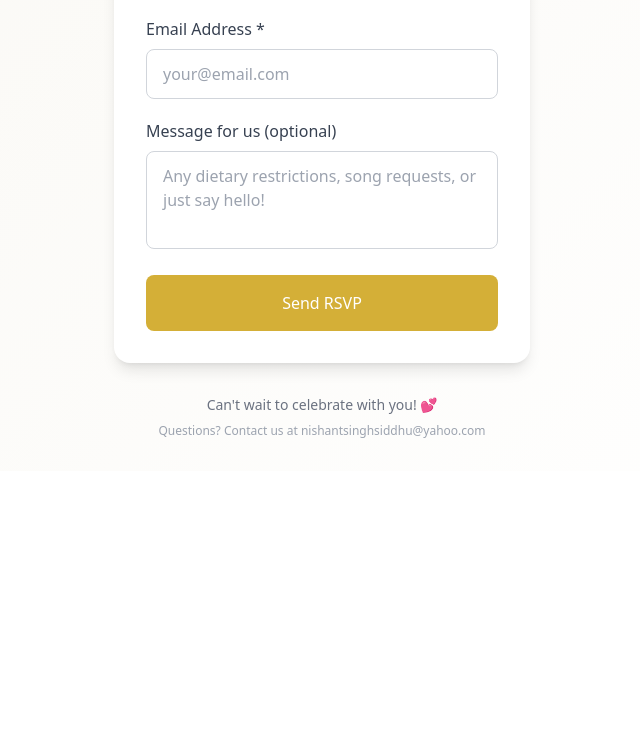
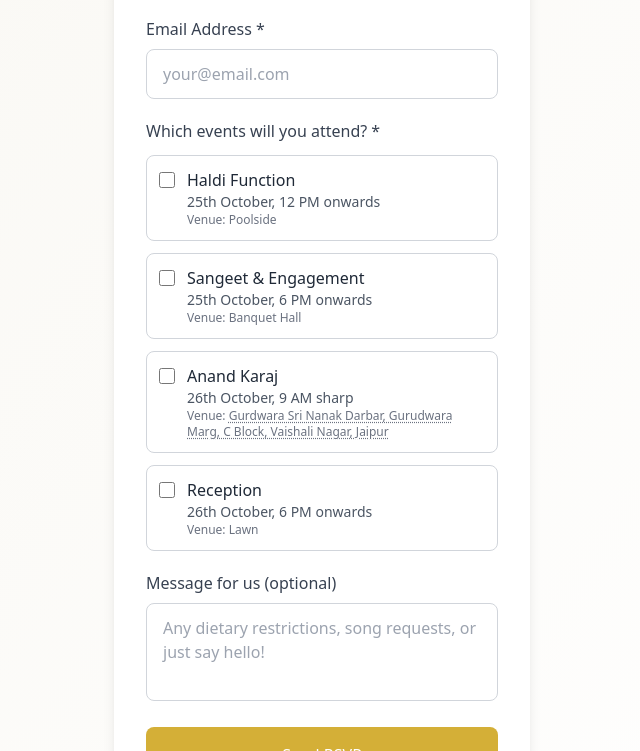
Before and after one commit to nishant-manasvi/weddingRSVP, a plain HTML site: page index.html in a window 1280 px wide. Shown: the part 773-1524 px from the top of the page, without its empty margins (318-958 px from the left). Before the commit the page ends 1244 px from the top, so only its background shows below. Drawn offline with nearby package versions, Linux system fonts and the light colour scheme.

Commit message:
Add event selection feature to RSVP form and update data handling
- Implemented a new section for guests to select which events they will attend.
- Updated the data structure to include selected events in the RSVP submission.
- Adjusted the Google Sheets integration to track events attended.
- Enhanced the README to reflect new features and instructions for event selection.

```diff
--- a/index.html
+++ b/index.html
@@ -185,6 +185,57 @@
                     >
                 </div>
 
+                <!-- Events Selection -->
+                <div id="events-section">
+                    <label class="block font-sans font-medium text-gray-700 mb-3">
+                        Which events will you attend? *
+                    </label>
+                    <div class="space-y-3">
+                        <label class="flex items-start space-x-3 p-3 border border-gray-300 rounded-lg cursor-pointer hover:bg-wedding-cream transition-colors duration-200 has-[:checked]:bg-wedding-sage has-[:checked]:bg-opacity-10 has-[:checked]:border-wedding-sage">
+                            <input type="checkbox" name="events" value="Haldi Function" class="mt-1 h-4 w-4 text-wedding-gold rounded focus:ring-wedding-gold">
+                            <div class="flex-1">
+                                <div class="font-medium text-gray-800">Haldi Function</div>
+                                <div class="text-sm text-gray-600">25th October, 12 PM onwards</div>
+                                <div class="text-xs text-gray-500">Venue: Poolside</div>
+                            </div>
+                        </label>
+
+                        <label class="flex items-start space-x-3 p-3 border border-gray-300 rounded-lg cursor-pointer hover:bg-wedding-cream transition-colors duration-200 has-[:checked]:bg-wedding-sage has-[:checked]:bg-opacity-10 has-[:checked]:border-wedding-sage">
+                            <input type="checkbox" name="events" value="Sangeet and Engagement" class="mt-1 h-4 w-4 text-wedding-gold rounded focus:ring-wedding-gold">
+                            <div class="flex-1">
+                                <div class="font-medium text-gray-800">Sangeet & Engagement</div>
+                                <div class="text-sm text-gray-600">25th October, 6 PM onwards</div>
+                                <div class="text-xs text-gray-500">Venue: Banquet Hall</div>
+                            </div>
+                        </label>
+
+                        <label class="flex items-start space-x-3 p-3 border border-gray-300 rounded-lg cursor-pointer hover:bg-wedding-cream transition-colors duration-200 has-[:checked]:bg-wedding-sage has-[:checked]:bg-opacity-10 has-[:checked]:border-wedding-sage">
+                            <input type="checkbox" name="events" value="Anand Karaj" class="mt-1 h-4 w-4 text-wedding-gold rounded focus:ring-wedding-gold">
+                            <div class="flex-1">
+                                <div class="font-medium text-gray-800">Anand Karaj</div>
+                                <div class="text-sm text-gray-600">26th October, 9 AM sharp</div>
+                                <div class="text-xs text-gray-500">
+                                    Venue: <a href="https://maps.app.goo.gl/4kzcMoTYdgn2kKPA8"
+                                             target="_blank"
+                                             rel="noopener noreferrer"
+                                             class="hover:text-wedding-gold transition-colors duration-200 underline decoration-dotted underline-offset-2">
+                                        Gurdwara Sri Nanak Darbar, Gurudwara Marg, C Block, Vaishali Nagar, Jaipur
+                                    </a>
+                                </div>
+                            </div>
+                        </label>
+
+                        <label class="flex items-start space-x-3 p-3 border border-gray-300 rounded-lg cursor-pointer hover:bg-wedding-cream transition-colors duration-200 has-[:checked]:bg-wedding-sage has-[:checked]:bg-opacity-10 has-[:checked]:border-wedding-sage">
+                            <input type="checkbox" name="events" value="Reception" class="mt-1 h-4 w-4 text-wedding-gold rounded focus:ring-wedding-gold">
+                            <div class="flex-1">
+                                <div class="font-medium text-gray-800">Reception</div>
+                                <div class="text-sm text-gray-600">26th October, 6 PM onwards</div>
+                                <div class="text-xs text-gray-500">Venue: Lawn</div>
+                            </div>
+                        </label>
+                    </div>
+                </div>
+
                 <!-- Message -->
                 <div>
                     <label for="message" class="block font-sans font-medium text-gray-700 mb-2">
--- a/script.js
+++ b/script.js
@@ -13,23 +13,30 @@ document.addEventListener('DOMContentLoaded', function() {
     const numberAttendingSelect = document.getElementById('numberAttending');
     const arrivalDateSection = document.getElementById('arrival-date-section');
     const arrivalDateInput = document.getElementById('arrivalDate');
+    const eventsSection = document.getElementById('events-section');
 
     // Handle attendance radio button changes
     const attendanceRadios = document.querySelectorAll('input[name="attendance"]');
     attendanceRadios.forEach(radio => {
         radio.addEventListener('change', function() {
             if (this.value === 'No') {
-                // Hide number attending and arrival date sections if not attending
+                // Hide sections if not attending
                 numberAttendingSection.style.display = 'none';
                 arrivalDateSection.style.display = 'none';
+                eventsSection.style.display = 'none';
                 numberAttendingSelect.removeAttribute('required');
                 arrivalDateInput.removeAttribute('required');
                 numberAttendingSelect.value = '0';
                 arrivalDateInput.value = '';
+                // Uncheck all event checkboxes
+                document.querySelectorAll('input[name="events"]:checked').forEach(checkbox => {
+                    checkbox.checked = false;
+                });
             } else {
-                // Show number attending and arrival date sections if attending
+                // Show sections if attending
                 numberAttendingSection.style.display = 'block';
                 arrivalDateSection.style.display = 'block';
+                eventsSection.style.display = 'block';
                 numberAttendingSelect.setAttribute('required', '');
                 arrivalDateInput.setAttribute('required', '');
                 numberAttendingSelect.value = '';
@@ -52,11 +59,19 @@ document.addEventListener('DOMContentLoaded', function() {
         try {
             // Gather form data
             const formData = new FormData(form);
+
+            // Get selected events
+            const selectedEvents = [];
+            document.querySelectorAll('input[name="events"]:checked').forEach(checkbox => {
+                selectedEvents.push(checkbox.value);
+            });
+
             const data = {
                 fullName: formData.get('fullName'),
                 attendance: formData.get('attendance'),
                 numberAttending: formData.get('attendance') === 'No' ? '0' : formData.get('numberAttending'),
                 arrivalDate: formData.get('attendance') === 'No' ? '' : formData.get('arrivalDate'),
+                events: formData.get('attendance') === 'No' ? '' : selectedEvents.join(', '),
                 email: formData.get('email'),
                 message: formData.get('message') || ''
             };
@@ -72,6 +87,10 @@ document.addEventListener('DOMContentLoaded', function() {
 
             if (data.attendance === 'Yes' && (!data.arrivalDate || data.arrivalDate === '')) {
                 throw new Error('Please select your arrival date');
+            }
+
+            if (data.attendance === 'Yes' && selectedEvents.length === 0) {
+                throw new Error('Please select at least one event you will attend');
             }
 
             // Submit to Google Apps Script
@@ -95,9 +114,10 @@ document.addEventListener('DOMContentLoaded', function() {
                 showSuccessMessage();
                 // Reset form
                 form.reset();
-                // Reset number attending and arrival date section visibility
+                // Reset section visibility
                 numberAttendingSection.style.display = 'block';
                 arrivalDateSection.style.display = 'block';
+                eventsSection.style.display = 'block';
                 numberAttendingSelect.setAttribute('required', '');
                 arrivalDateInput.setAttribute('required', '');
             } else {
```
Also changed, not shown: google-apps-script.js (+7 -2 lines), 1 other file.
